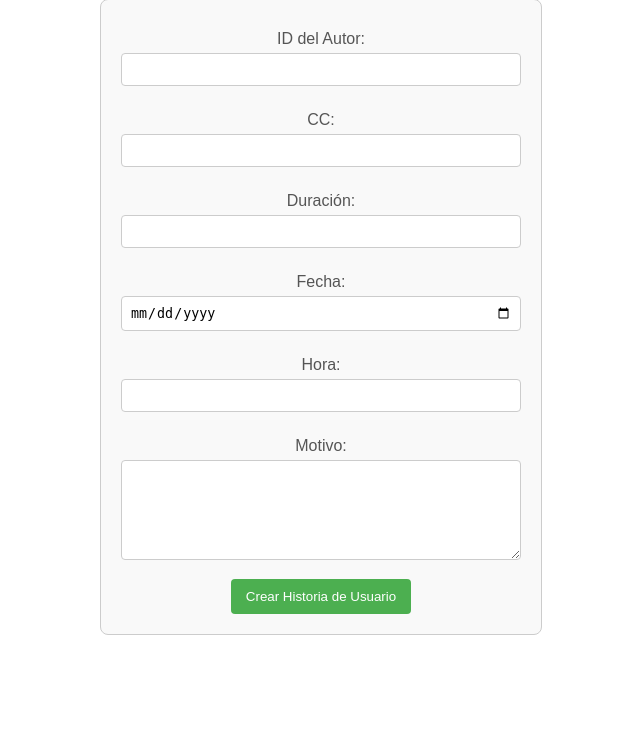
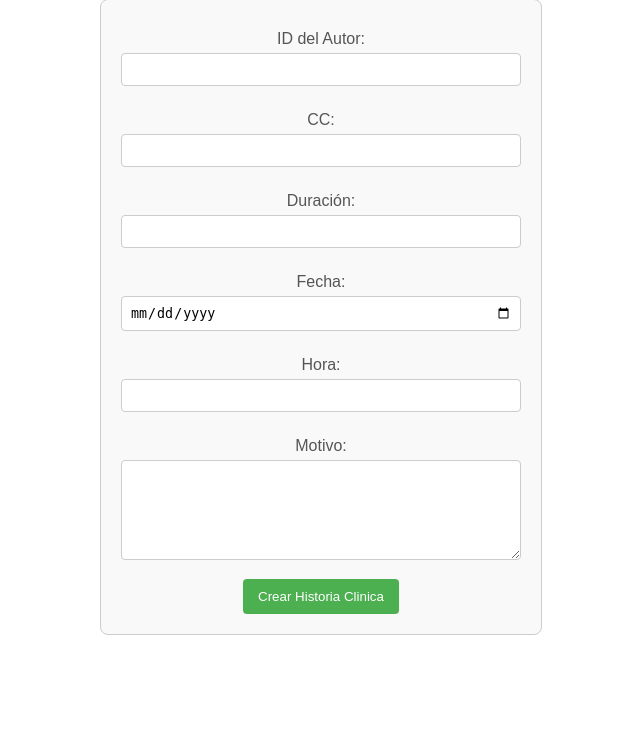
Before and after one commit to Franisis/Arqueso, a Django app: template rasi/rasi/templates/historyCreate.html in a window 1280 px wide. Shown: the part 69-800 px from the top of the page, without its empty margins (319-959 px from the left). Run offline with Django 4.2, Linux system fonts and the light colour scheme; the template is opened without the code that fills it, so the values that code supplies are empty.

Commit message:
pruebas para ver todas las historias3

```diff
--- a/rasi/rasi/templates/historyCreate.html
+++ b/rasi/rasi/templates/historyCreate.html
@@ -80,7 +80,7 @@
         <label for="motivo">Motivo:</label>
         <textarea name="motivo" required></textarea>
 
-        <button type="submit">Crear Historia de Usuario</button>
+        <button type="submit" onclick="redirectTo('/showAllHistories')">Crear Historia Clinica</button>
     </form>
 </body>
 </html>
```
